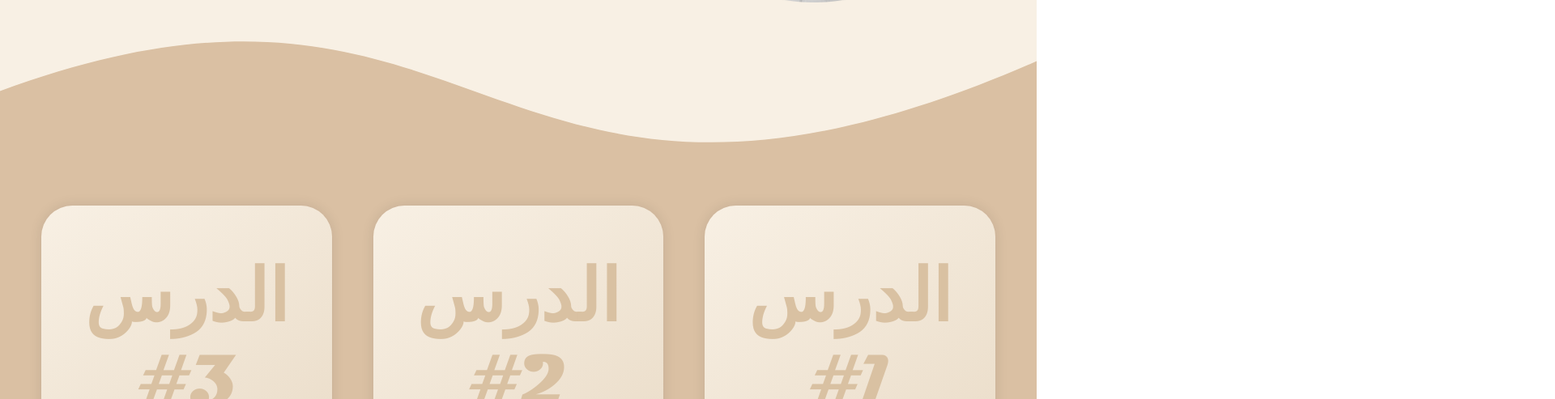
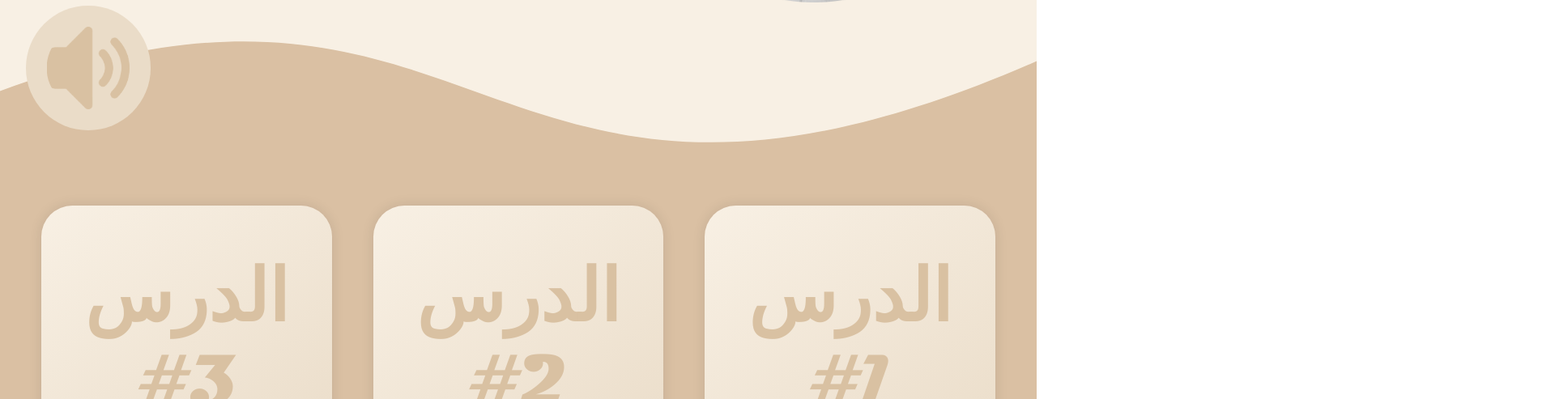
Before and after one commit to moha750/30s, a plain HTML site: page index.html in a window 1280 px wide. Shown: the part 607-1100 px from the top of the page at 81% size, 1920 px wide, since content can reach past the window. Drawn offline with Linux system fonts and the light colour scheme; some packages are replaced by stand-ins of ours; a script that the page names is missing; a web font is replaced by a local one.

Commit message:
Update homePageStyle.css

```diff
--- a/homePageStyle.css
+++ b/homePageStyle.css
@@ -316,3 +316,15 @@ header > img {
     color: #F8F0E4;
     font-size: 5vw;
   }
+
+  #playButtom {
+    position: fixed;
+    margin: 2.5vw;
+    bottom: 0;
+    left: 0;
+    padding: 2vw;
+    width: 8vw;
+    height: 8vw;
+    background-color: #eadcc8;
+    border-radius: 50%;
+  }
```
